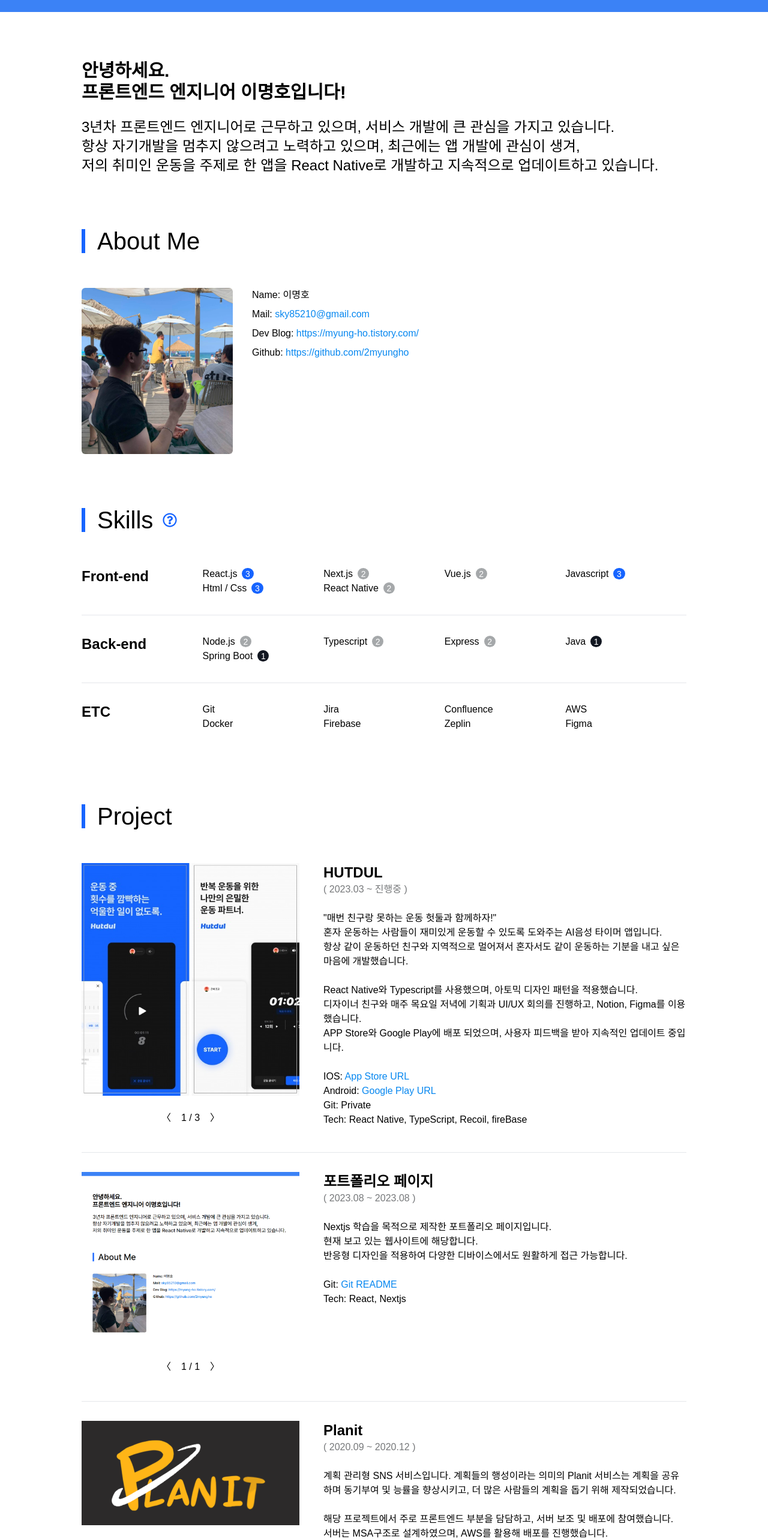
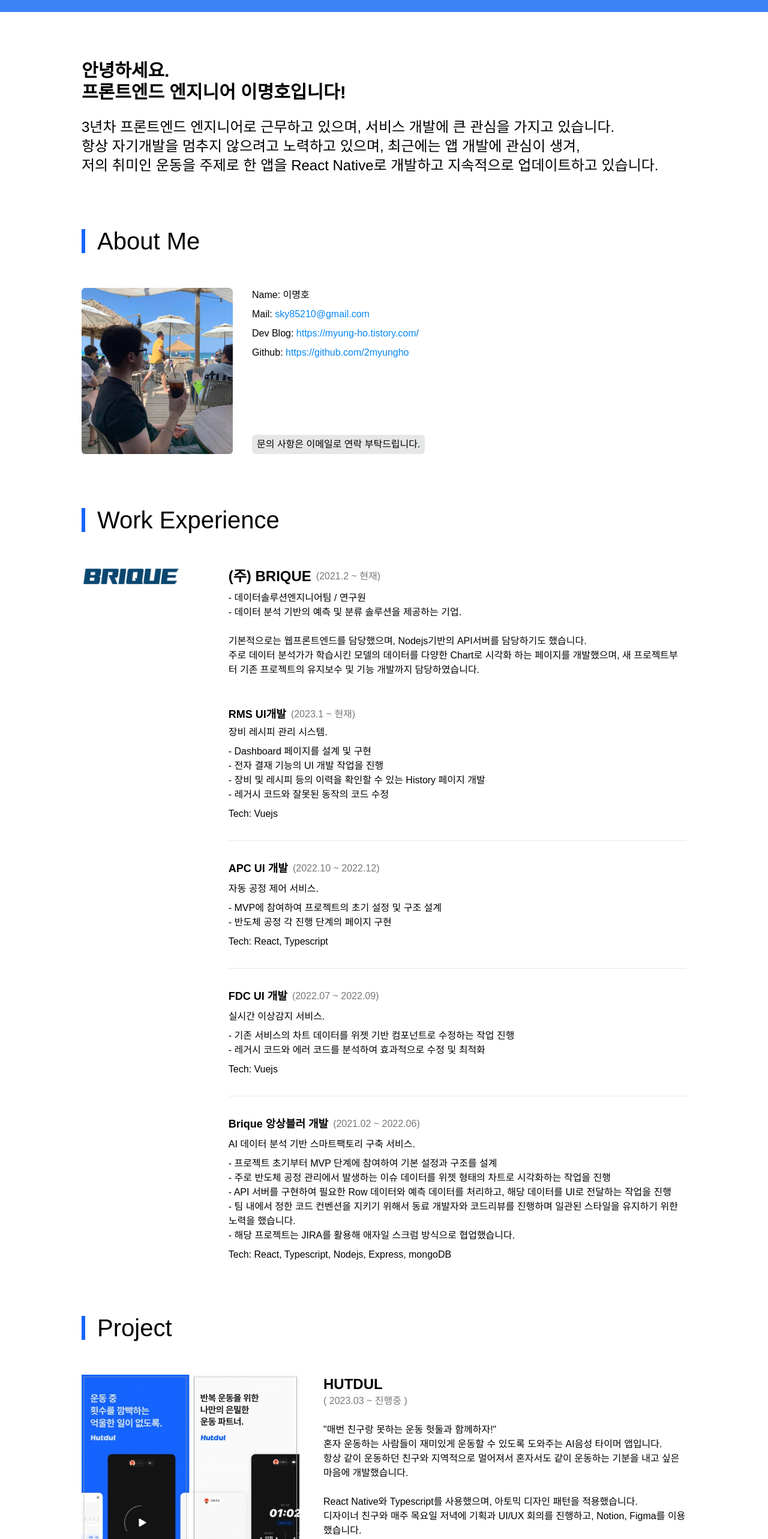
Before and after one commit to 2myungho/my-portfolio, a Next.js app: page / in a window 1280 px wide. Shown: the top 2566 px of the page at 60% size. Built offline with nearby package versions, Linux system fonts and the light colour scheme; a web font is replaced by a local one.

Commit message:
style: section 순서 수정

```diff
--- a/src/app/page.tsx
+++ b/src/app/page.tsx
@@ -22,9 +22,9 @@ export default function Home() {
           {/* Main content */}
           <Introduce />
           <AboutMe />
+          <WorkExperience />
+          <Project />
           <Skill />
-          <Project />
-          <WorkExperience />
           <OtherExperience />
         </main>
       </div>
--- a/src/app/section/AboutMe.tsx
+++ b/src/app/section/AboutMe.tsx
@@ -20,19 +20,22 @@ export default function AboutMe() {
             className='rounded-md'
           />
         </aside>
-        <div className="flex flex-col lg:mx-4 gap-y-2">
-          <div className="w-full lg:px-4">
+        <div className="lg:mx-4 flex flex-col justify-between lg:px-4 gap-y-8 lg:gap-y-0">
+          <div className='w-full flex flex-col gap-y-2'>
+            <div className="w-full">
               Name: 이명호
             </div>
-          <div className="w-full lg:px-4">
+            <div className="w-full">
               Mail: <a href="mailto:sky85210@gmail.com">sky85210@gmail.com</a>
             </div>
-          <div className="w-full lg:px-4">
+            <div className="w-full">
               Dev Blog: <a href="https://myung-ho.tistory.com/">https://myung-ho.tistory.com/</a>
             </div>
-          <div className="w-full lg:px-4">
+            <div className="w-full">
               Github: <a href="https://github.com/2myungho">https://github.com/2myungho</a>
             </div>
+          </div>
+          <div className='bg-[#E5E6E7] px-2 py-1 rounded-md'>문의 사항은 이메일로 연락 부탁드립니다.</div>
         </div>
       </article>
     </section>
--- a/src/app/section/Project.tsx
+++ b/src/app/section/Project.tsx
@@ -52,7 +52,7 @@ export default function Project() {
     '/img/portfolio_1.png',
   ]
   const planitImages = [
-    '/img/planit_0.png',
+    '/img/planit_0_2.png',
     '/img/planit_1.png',
     '/img/planit_2.png',
     '/img/planit_3.png',
```
Also changed, not shown: public/img/planit_0_2.png (added). Lines whose indentation alone changed are shown as unchanged.
